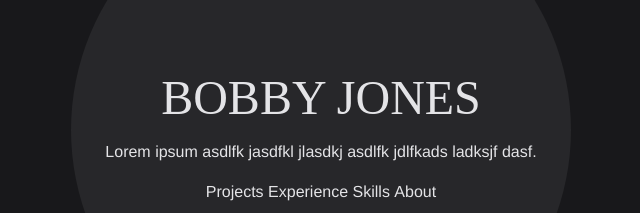
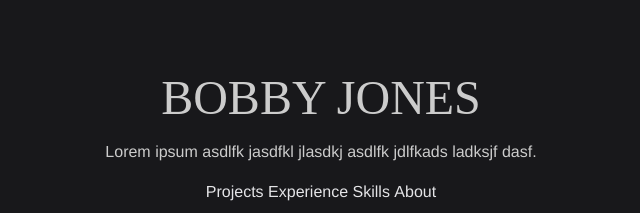
Before and after one commit to o2bomb/my-portfolio-2, a Svelte app: page / in a window 1280 px wide. Shown: the part 270-483 px from the top of the page, without its empty margins (319-959 px from the left). Built offline with nearby package versions, Linux system fonts and the light colour scheme; a web font is replaced by a local one.

Commit message:
Setup three js scene

```diff
--- a/src/App.svelte
+++ b/src/App.svelte
@@ -1,6 +1,6 @@
 <script lang="ts">
   import Button from "./lib/components/Button.svelte";
-  import Circle from "./lib/components/Circle.svelte";
+  import MyThree from "./lib/components/MyThree.svelte";
   import Sidebar from "./lib/components/Sidebar/Sidebar.svelte";
   import Experience from "./lib/Experience.svelte";
   import Projects from "./lib/Projects.svelte";
@@ -19,7 +19,7 @@
   <section
     class="relative flex flex-col space-y-4 items-center justify-center min-h-screen"
   >
-    <Circle />
+    <MyThree />
     <h1 class="oswald-medium uppercase">Bobby Jones</h1>
     <p>Lorem ipsum asdlfk jasdfkl jlasdkj asdlfk jdlfkads ladksjf dasf.</p>
     <div>
@@ -39,4 +39,9 @@
     top: 10%;
     left: 30%;
   }
+
+  h1,
+  p {
+    mix-blend-mode: difference;
+  }
 </style>
--- a/src/lib/components/Circle.svelte
+++ /dev/null
@@ -1,17 +0,0 @@
-<script lang="ts">
-</script>
-
-<div class="c-Circle bg-zinc-800" />
-
-<style>
-  .c-Circle {
-    z-index: -1;
-    position: absolute;
-    top: 50%;
-    left: 50%;
-    transform: translate(-50%, -50%);
-    width: 500px;
-    height: 500px;
-    border-radius: 50%;
-  }
-</style>
--- /dev/null
+++ b/src/lib/components/MyThree.svelte
@@ -0,0 +1,49 @@
+<script lang="ts">
+  import { Canvas, T } from "@threlte/core";
+  import { BoxGeometry, Color, Vector3 } from "three";
+
+  let g: BoxGeometry;
+  let v3 = new Vector3();
+
+  $: if (g) {
+    // https://blogg.bekk.no/procedural-planet-in-webgl-and-three-js-fc77f14f5505
+    const pos = g.attributes.position;
+    for (let i = 0; i < pos.count; i++) {
+      v3.fromBufferAttribute(pos, i);
+      v3.normalize().multiplyScalar(5);
+      pos.setXYZ(i, v3.x, v3.y, v3.z);
+    }
+  }
+  const color = new Color("#27272a").convertSRGBToLinear();
+</script>
+
+<div class="c-Three">
+  <Canvas
+    size={{
+      height: 700,
+      width: 700,
+    }}
+  >
+    <T.PerspectiveCamera makeDefault position={[0, 0, 10]} fov={74} />
+
+    <!-- Sphere -->
+    <T.Group>
+      <T.Mesh>
+        <T.BoxGeometry bind:ref={g} args={[7, 7, 7, 32, 32, 32]} />
+        <T.MeshBasicMaterial {color} />
+      </T.Mesh>
+    </T.Group>
+  </Canvas>
+</div>
+
+<style>
+  .c-Three {
+    z-index: -2;
+    position: absolute;
+    top: 50%;
+    left: 50%;
+    transform: translate(-50%, -50%);
+    width: 700px;
+    height: 700px;
+  }
+</style>
```
